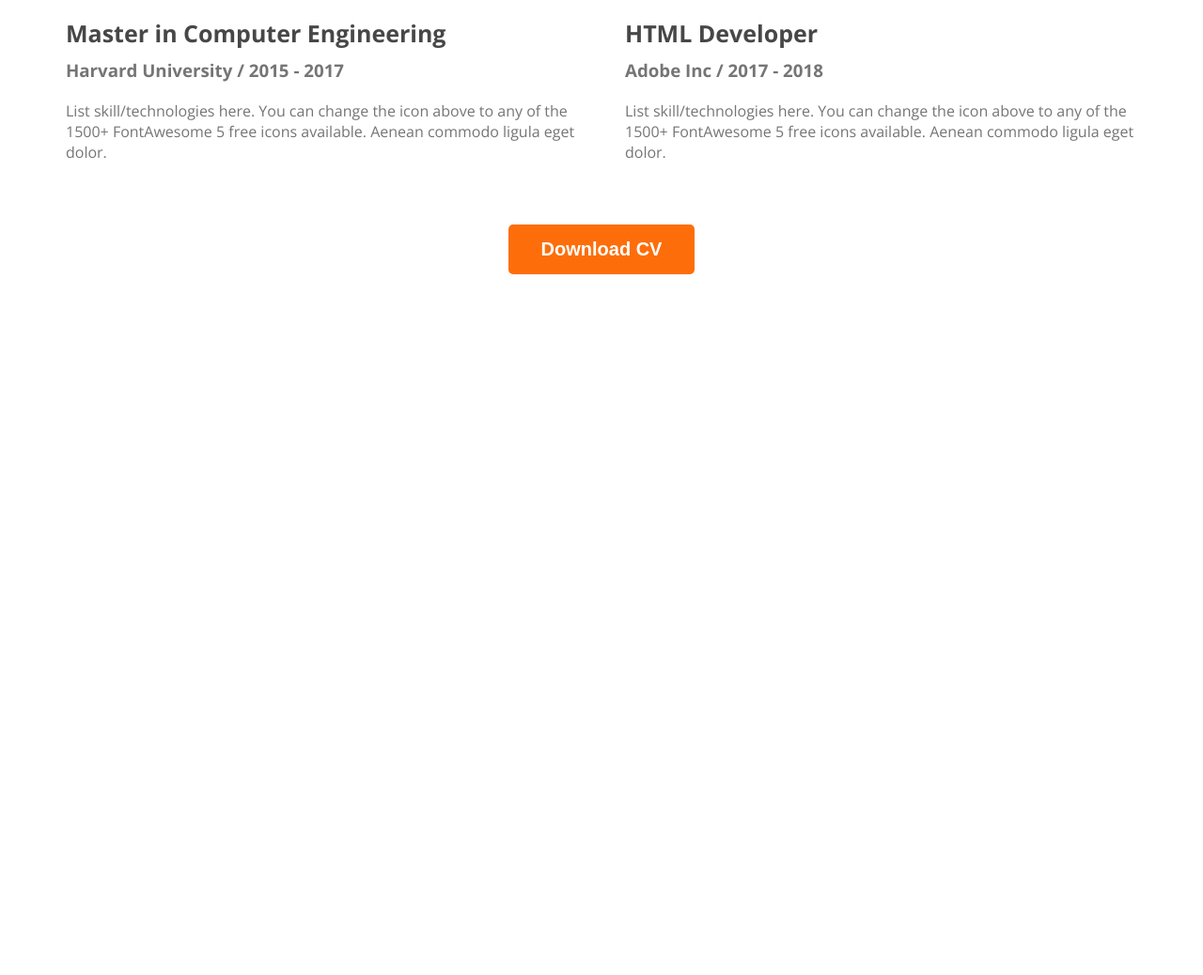
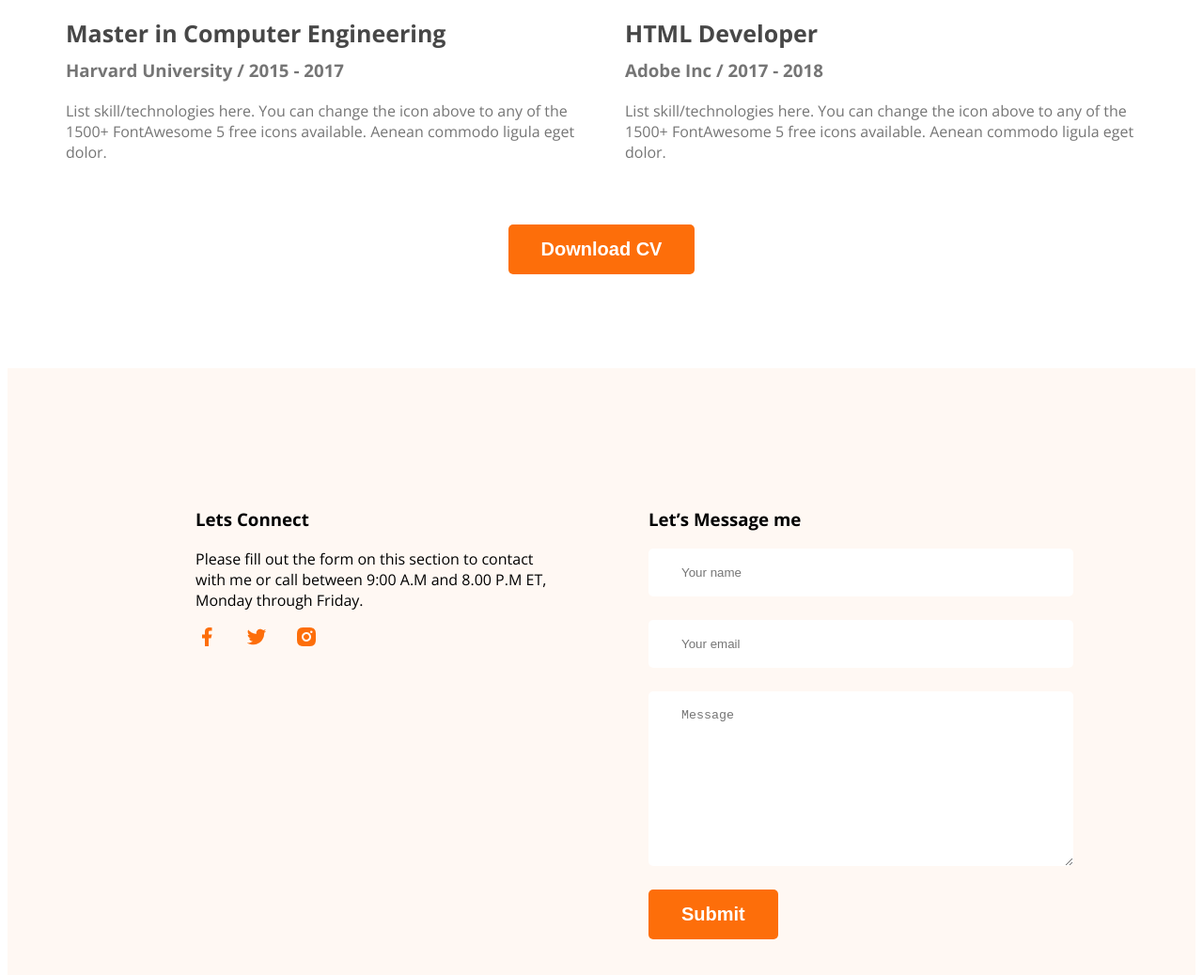
Before and after one commit to mamungh2/test1-developer-portfolio, a plain HTML site: page index.html in a window 1280 px wide. Shown: the part 2902-3940 px from the top of the page at 94% size. Before the commit the page ends 3202 px from the top, so only its background shows below. Drawn offline with nearby package versions, Linux system fonts and the light colour scheme.

Commit message:
footer section added

```diff
--- a/index.html
+++ b/index.html
@@ -160,7 +160,25 @@
         </section>
     </main>
     <footer>
-
+        <div class="footer-column">
+            <h3 class="footer-column-title">Lets Connect</h3>
+            <p class="footer-column-description">Please fill out the form on this section to contact with me or call
+                between 9:00 A.M and 8.00 P.M ET, Monday through Friday.</p>
+            <div class="social-links">
+                <a href=""><img src="images/icons/facebook.png" alt=""></a>
+                <a href=""><img src="images/icons/twitter.png" alt=""></a>
+                <a href=""><img src="images/icons/insta.png" alt=""></a>
+            </div>
+        </div>
+        <div class="footer-column">
+            <h3 class="footer-column-title">Let’s Message me</h3>
+            <form class="contact" action="">
+                <input type="text" placeholder="Your name">
+                <input type="email" name="" placeholder="Your email" id="">
+                <textarea name="" id="" placeholder="Message" cols="30" rows="10"></textarea>
+                <input class="btn-primary" type="submit" value="Submit">
+            </form>
+        </div>
     </footer>
 </body>
 
--- a/style.css
+++ b/style.css
@@ -184,3 +184,34 @@ main section {
     margin-top: 50px;
     text-align: center;
 }
+
+/* footer style */
+footer {
+    display: flex;
+    gap: 100px;
+    background-color: #FFF8F3;
+    margin-top: 100px;
+    padding: 130px 200px;
+}
+
+.footer-column {
+    width: 50%;
+}
+
+.social-links a {
+    margin-right: 25px;
+}
+
+.contact input[type="text"],
+.contact input[type="email"],
+textarea {
+    display: block;
+    margin-bottom: 25px;
+    padding: 18px 35px;
+    color: #757575;
+    font-size: 16;
+    border-radius: 5px;
+    background-color: #FFF;
+    border: 0;
+    width: 100%;
+}
```
